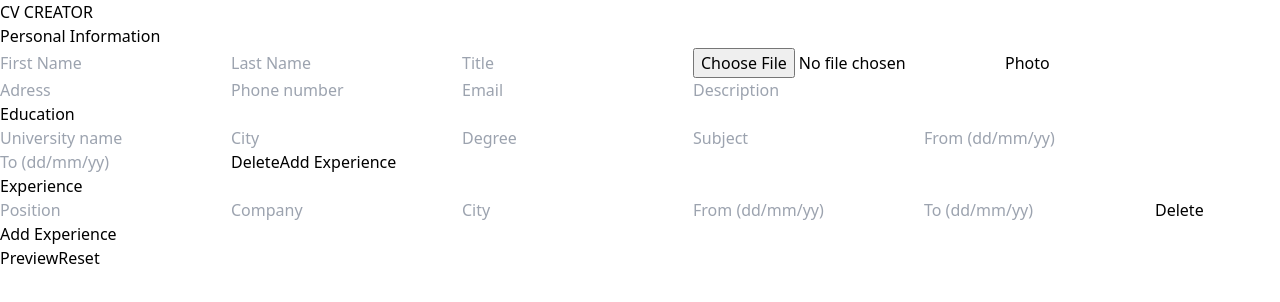
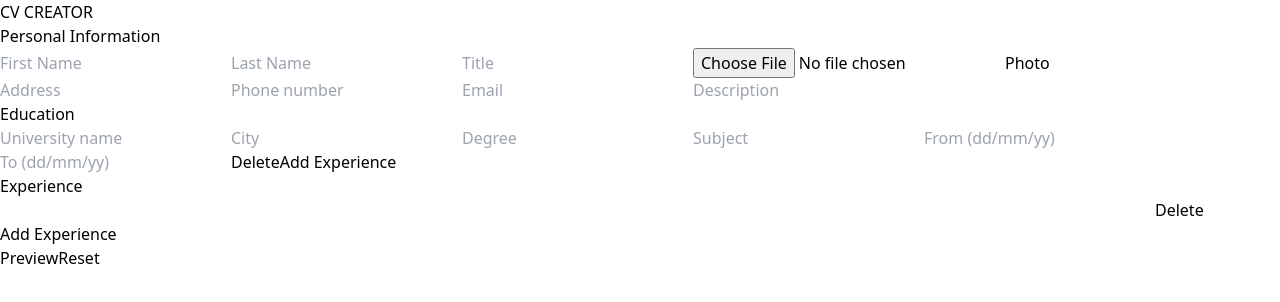
Before and after one commit to MarioMilosevic/CV-Creator, a React (Vite) app: page / in a window 1280 px wide. Shown: the top 302 px of the page. Built offline with nearby package versions, Linux system fonts and the light colour scheme.

Commit message:
Add update personal info function

```diff
--- a/src/App.tsx
+++ b/src/App.tsx
@@ -8,54 +8,68 @@ import Preview from "./components/Preview";
 import Button from "./components/Button";
 function App() {
   const [isPreviewActive, setIsPreviewActive] = useState(false);
-  const [personalInformation, setPersonalInformation] = useState({
+
+  const [user, setUser] = useState({
+    personalInformation: {
       firstName: "",
       lastName: "",
       title: "",
       photo: "",
-    adress: "",
+      address: "",
       phoneNumber: "",
       email: "",
       description: "",
-  });
-
-  const [experience, setExperience] = useState({
+    },
+    experience: [
+      {
         position: "",
         company: "",
         city: "",
         fromDate: "",
         toDate: "",
-  });
-
-  const [education, setEducation] = useState({
+      },
+    ],
+    education: [
+      {
         universityName: "",
         city: "",
         degree: "",
         subject: "",
         fromDate: "",
         toDate: "",
+      },
+    ],
   });
 
   const goBack = () => {
-    setIsPreviewActive(false)
-  }
+    setIsPreviewActive(false);
+  };
+
+  const updatePersonalInfo = (e) => {
+    const { name, value } = e.target;
+    console.log(name)
+    setUser((prevUser) => ({
+      ...prevUser,
+      personalInformation: {
+        ...prevUser.personalInformation,
+        [name]: value,
+      },
+    }));
+  };
+
   return (
     <>
       <Header />
       <Wrapper>
-        {isPreviewActive && (
-          <Preview
-            personalInformation={personalInformation}
-            education={education}
-            experience={experience}
-            goBack={goBack}
-          />
-        )}
+        {isPreviewActive && <Preview user={user} goBack={goBack} />}
         {!isPreviewActive && (
           <>
-            <PersonalInfo personalInformation={personalInformation} />
-            <Education education={education} />
-            <Experience experience={experience} />
+            <PersonalInfo
+              personalInformation={user.personalInformation}
+              updatePersonalInfo={updatePersonalInfo}
+            />
+            <Education education={user.education} />
+            <Experience experience={user.experience} />
             <div className="flex flex-col gap-4 pt-12 pb-8">
               <Button
                 handleClick={() => setIsPreviewActive(true)}
@@ -64,7 +78,11 @@ function App() {
               >
                 Preview
               </Button>
-              <Button handleClick={() => console.log('treba da resetuje')} hoverColor="hover:bg-red-600" color="bg-red-500">
+              <Button
+                handleClick={() => console.log("treba da resetuje")}
+                hoverColor="hover:bg-red-600"
+                color="bg-red-500"
+              >
                 Reset
               </Button>
             </div>
--- a/src/components/Education.tsx
+++ b/src/components/Education.tsx
@@ -16,12 +16,12 @@ const Education = ({ education }: EducationTypes) => {
   return (
     <section className="flex flex-col gap-4 pt-12">
       <h2 className="text-2xl font-semibold">Education</h2>
-      <InputField value={education.universityName} name="University name" />
-      <InputField value={education.city} name="City" />
-      <InputField value={education.degree} name="Degree" />
-      <InputField value={education.subject} name="Subject" />
-      <InputField value={education.fromDate} name="From (dd/mm/yy)" />
-      <InputField value={education.toDate} name="To (dd/mm/yy)" />
+      <InputField name="universityName" value={education.universityName} placeholder="University name" />
+      <InputField name="city" value={education.city} placeholder="City" />
+      <InputField name="degree" value={education.degree} placeholder="Degree" />
+      <InputField name="subject" value={education.subject} placeholder="Subject" />
+      <InputField name="fromDate" value={education.fromDate} placeholder="From (dd/mm/yy)" />
+      <InputField name="toDate" value={education.toDate} placeholder="To (dd/mm/yy)" />
       <Button handleClick={() => console.log("nesto")} color="bg-slate-800" hoverColor="hover:bg-slate-950">
         Delete
       </Button>
--- a/src/components/Experience.tsx
+++ b/src/components/Experience.tsx
@@ -1,28 +1,43 @@
 import InputField from "./InputField";
 import Button from "./Button";
 interface ExperienceTypes {
-  experience:{
-    position:string,
-    company: string,
-    city:string,
-    fromDate:string,
-    toDate: string,
-  }
+  experience: {
+    position: string;
+    company: string;
+    city: string;
+    fromDate: string;
+    toDate: string;
+  };
 }
-const Experience = ({experience}:ExperienceTypes) => {
-
+const Experience = ({ experience }: ExperienceTypes) => {
   return (
     <section className="flex flex-col gap-4 pt-12">
       <h2 className="text-2xl font-semibold">Experience</h2>
-      <InputField value={experience.position} name="Position" />
-      <InputField value={experience.company} name="Company" />
-      <InputField value={experience.city} name="City" />
-      <InputField value={experience.fromDate} name="From (dd/mm/yy)" />
-      <InputField value={experience.toDate} name="To (dd/mm/yy)" />
-      <Button color="bg-slate-800" hoverColor="hover:bg-slate-950">
+      <InputField name="position" value={experience.position} name="Position" />
+      <InputField name="company" value={experience.company} name="Company" />
+      <InputField name="city" value={experience.city} name="City" />
+      <InputField
+        name="fromData"
+        value={experience.fromDate}
+        name="From (dd/mm/yy)"
+      />
+      <InputField
+        name="toData"
+        value={experience.toDate}
+        name="To (dd/mm/yy)"
+      />
+      <Button
+        handleClick={() => console.log("treba da brise")}
+        color="bg-slate-800"
+        hoverColor="hover:bg-slate-950"
+      >
         Delete
       </Button>
-      <Button color="bg-slate-800" hoverColor="hover:bg-slate-950">
+      <Button
+        handleClick={() => console.log("treba da dodaje")}
+        color="bg-slate-800"
+        hoverColor="hover:bg-slate-950"
+      >
         Add Experience
       </Button>
     </section>
--- a/src/components/InputField.tsx
+++ b/src/components/InputField.tsx
@@ -2,15 +2,19 @@ interface InputFieldType {
   type?: string;
   name?: string;
   value?: string;
+  placeholder?: string;
+  handleInputChange:() => void
 }
+const InputField = ({ type = "text", value,name, handleInputChange, placeholder }: InputFieldType) => {
 
-const InputField = ({ type = "text", name, value }: InputFieldType) => {
   return (
     <input
       type={type}
-      placeholder={name}
+      name={name}
+      placeholder={placeholder}
       className="border-2 bg-slate-50 border-slate-300 cursor-pointer focus:border-blue-500 focus:outline-none focus:ring-2 focus:ring-blue-200 transition-colors duration-300 px-4 py-2 w-full rounded-md"
       value={value}
+      onChange={handleInputChange}
     />
   );
 };
--- a/src/components/PersonalInfo.tsx
+++ b/src/components/PersonalInfo.tsx
@@ -1,27 +1,45 @@
 import InputField from "./InputField";
 
-interface PersonalInfoTypes{
-  personalInformation:{
-    firstName: string,
-    lastName: string,
-    title: string,
-    photo: string,
-    adress: string,
-    phoneNumber: string,
-    email: string,
-    description: string,
-  }
+interface PersonalInfoTypes {
+  personalInformation: {
+    firstName: string;
+    lastName: string;
+    title: string;
+    photo: string;
+    address: string;
+    phoneNumber: string;
+    email: string;
+    description: string;
+  };
+  updatePersonalInfo: (e: React.ChangeEvent<HTMLInputElement>) => void;
 }
 
-const PersonalInfo = ({personalInformation}:PersonalInfoTypes) => {
-
+const PersonalInfo = ({
+  personalInformation,
+  updatePersonalInfo,
+}: PersonalInfoTypes) => {
   return (
     <>
       <section className="flex flex-col gap-4 pt-12">
         <h2 className="text-2xl font-semibold">Personal Information</h2>
-          <InputField value={personalInformation.firstName} name="First Name" />
-          <InputField value={personalInformation.lastName} name="Last Name" />
-          <InputField value={personalInformation.title} name="Title" />
+        <InputField
+          name="firstName"
+          handleInputChange={updatePersonalInfo}
+          value={personalInformation.firstName}
+          placeholder="First Name"
+        />
+        <InputField
+          name="lastName"
+          handleInputChange={updatePersonalInfo}
+          value={personalInformation.lastName}
+          placeholder="Last Name"
+        />
+        <InputField
+          name="title"
+          handleInputChange={updatePersonalInfo}
+          value={personalInformation.title}
+          placeholder="Title"
+        />
         <input
           type="file"
           id="photo"
@@ -33,10 +51,31 @@ const PersonalInfo = ({personalInformation}:PersonalInfoTypes) => {
         >
           Photo
         </label>
-          <InputField value={personalInformation.adress} name="Adress" />
-          <InputField value={personalInformation.phoneNumber} name="Phone number" />
-          <InputField value={personalInformation.email} name="Email" type="email" />
-          <InputField value={personalInformation.description} name="Description" />
+        <InputField
+          name="address"
+          handleInputChange={updatePersonalInfo}
+          value={personalInformation.address}
+          placeholder="Address"
+        />
+        <InputField
+          name="phoneNumber"
+          handleInputChange={updatePersonalInfo}
+          value={personalInformation.phoneNumber}
+          placeholder="Phone number"
+        />
+        <InputField
+          name="email"
+          handleInputChange={updatePersonalInfo}
+          value={personalInformation.email}
+          placeholder="Email"
+          type="email"
+        />
+        <InputField
+          name="description"
+          handleInputChange={updatePersonalInfo}
+          value={personalInformation.description}
+          placeholder="Description"
+        />
       </section>
     </>
   );
--- a/src/components/Preview.tsx
+++ b/src/components/Preview.tsx
@@ -1,12 +1,13 @@
 import defaultProfile from "../assets/profile.jpeg";
 
 interface PreviewTypes {
+  user: {
     personalInformation: {
       firstName: string;
       lastName: string;
       title: string;
       photo: string;
-    adress: string;
+      address: string;
       phoneNumber: string;
       email: string;
       description: string;
@@ -26,15 +27,11 @@ interface PreviewTypes {
       fromDate: string;
       toDate: string;
     };
-  goBack:() => void;
+  };
+  goBack: () => void;
 }
 
-const Preview = ({
-  personalInformation,
-  education,
-  experience,
-  goBack
-}: PreviewTypes) => {
+const Preview = ({ user, goBack }: PreviewTypes) => {
   return (
     <div className="fixed flex top-0 right-0 w-full h-full bg-slate-900 bg-opacity-80 z-10 duration-1000 transition-all">
       <div className="absolute mt-20 ml-12 flex gap-4">
@@ -56,7 +53,10 @@ const Preview = ({
 
           <span className="">Print</span>
         </button>
-        <button className="rounded-lg px-6 py-3 bg-red-500 flex gap-2 justify-center items-center text-slate-100" onClick={goBack}>
+        <button
+          className="rounded-lg px-6 py-3 bg-red-500 flex gap-2 justify-center items-center text-slate-100"
+          onClick={goBack}
+        >
           <svg
             stroke="currentColor"
             fill="currentColor"
@@ -77,9 +77,9 @@ const Preview = ({
       <div className="mx-auto flex flex-col items-center mt-2 fixed top-[50%] right-[50%] bg-slate-50 w-[950px] h-screen translate-x-[50%] translate-y-[-50%] z-20">
         <header className="bg-green-600 w-full px-5 pt-5 pb-16 text-slate-100">
           <h2 className="text-3xl font-semibold">
-            {`${personalInformation.firstName} ${personalInformation.lastName}`}{" "}
+            {`${user.personalInformation.firstName} ${user.personalInformation.lastName}`}{" "}
           </h2>
-          <p>{personalInformation.title}</p>
+          <p>{user.personalInformation.title}</p>
         </header>
         <main className="w-full flex flex-1">
           <section className="w-[70%] pl-4 pr-16 py-4">
@@ -88,7 +88,7 @@ const Preview = ({
                 Description
               </h3>
               <p className="py-2 italic pr-2">
-                {personalInformation.description}
+                {user.personalInformation.description}
               </p>
             </article>
             <article className="min-h-[100px]">
@@ -96,11 +96,11 @@ const Preview = ({
                 Education
               </h3>
               <div className="flex gap-24 pr-2 py-2">
-                <p className="font-semibold">{education.fromDate}</p>
+                <p className="font-semibold">{user.education.fromDate}</p>
                 <div>
-                  <p className="font-semibold">{education.degree}</p>
-                  <p>{education.subject}</p>
-                  <p>{education.universityName}</p>
+                  <p className="font-semibold">{user.education.degree}</p>
+                  <p>{user.education.subject}</p>
+                  <p>{user.education.universityName}</p>
                 </div>
               </div>
             </article>
@@ -109,11 +109,11 @@ const Preview = ({
                 Experience
               </h3>
               <div className="flex gap-24 pr-2 py-2">
-                <p className="font-semibold">{experience.fromDate}</p>
+                <p className="font-semibold">{user.experience.fromDate}</p>
                 <div>
-                  <p className="font-semibold">{experience.position}</p>
-                  <p>{experience.company}</p>
-                  <p>{experience.city}</p>
+                  <p className="font-semibold">{user.experience.position}</p>
+                  <p>{user.experience.company}</p>
+                  <p>{user.experience.city}</p>
                 </div>
               </div>
             </article>
@@ -131,16 +131,16 @@ const Preview = ({
                 </h2>
                 <div className="flex flex-col gap-2 py-2">
                   <div>
-                    <h2 className="font-semibold">Adress</h2>
-                    <p>{personalInformation.adress}</p>
+                    <h2 className="font-semibold">Address</h2>
+                    <p>{user.personalInformation.address}</p>
                   </div>
                   <div>
                     <h2 className="font-semibold ">Phone Number</h2>
                   </div>
-                  <p>{personalInformation.phoneNumber}</p>
+                  <p>{user.personalInformation.phoneNumber}</p>
                   <div>
                     <h2 className="font-semibold ">Email</h2>
-                    <p>{personalInformation.email}</p>
+                    <p>{user.personalInformation.email}</p>
                   </div>
                 </div>
               </div>
```
Lines whose indentation alone changed are shown as unchanged.
